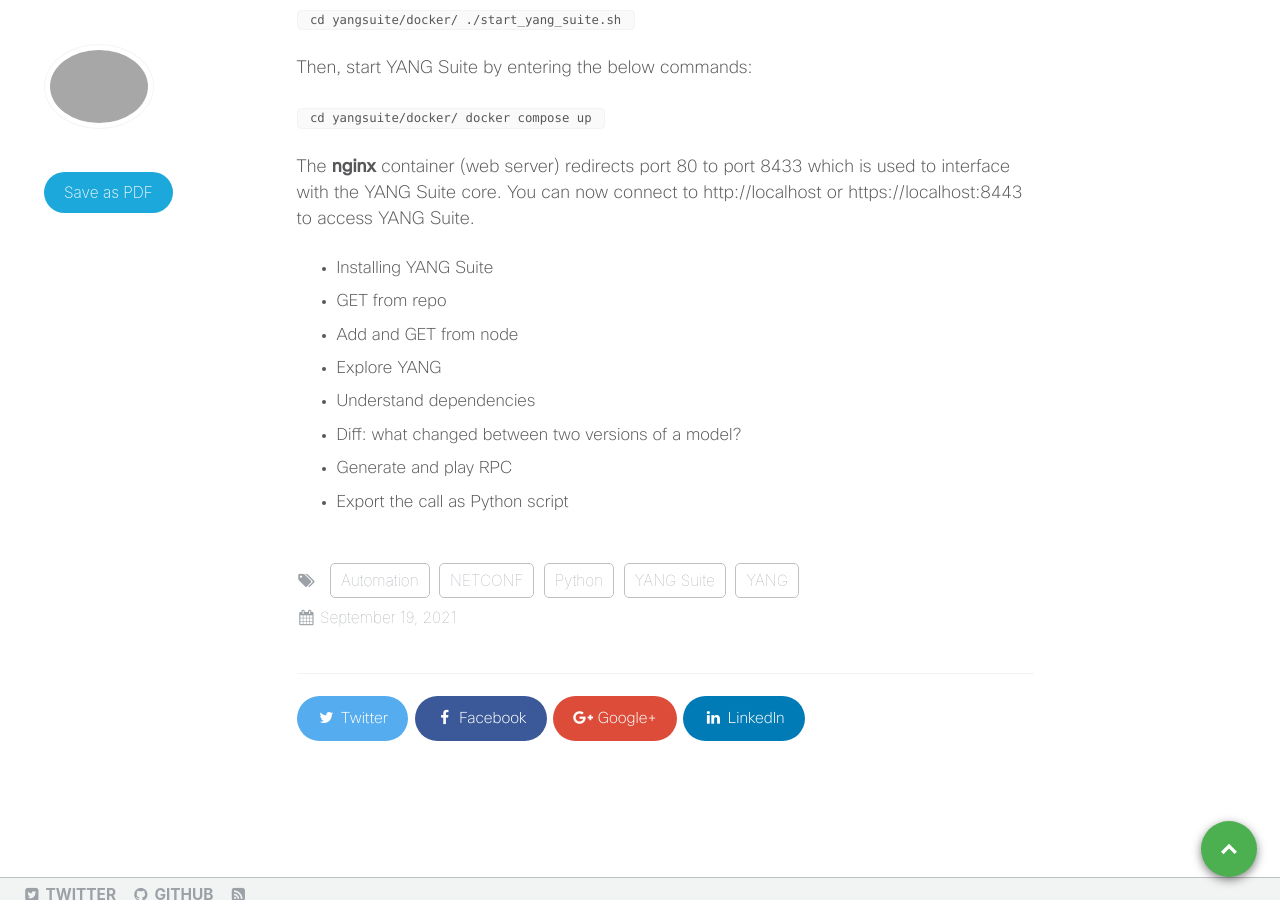
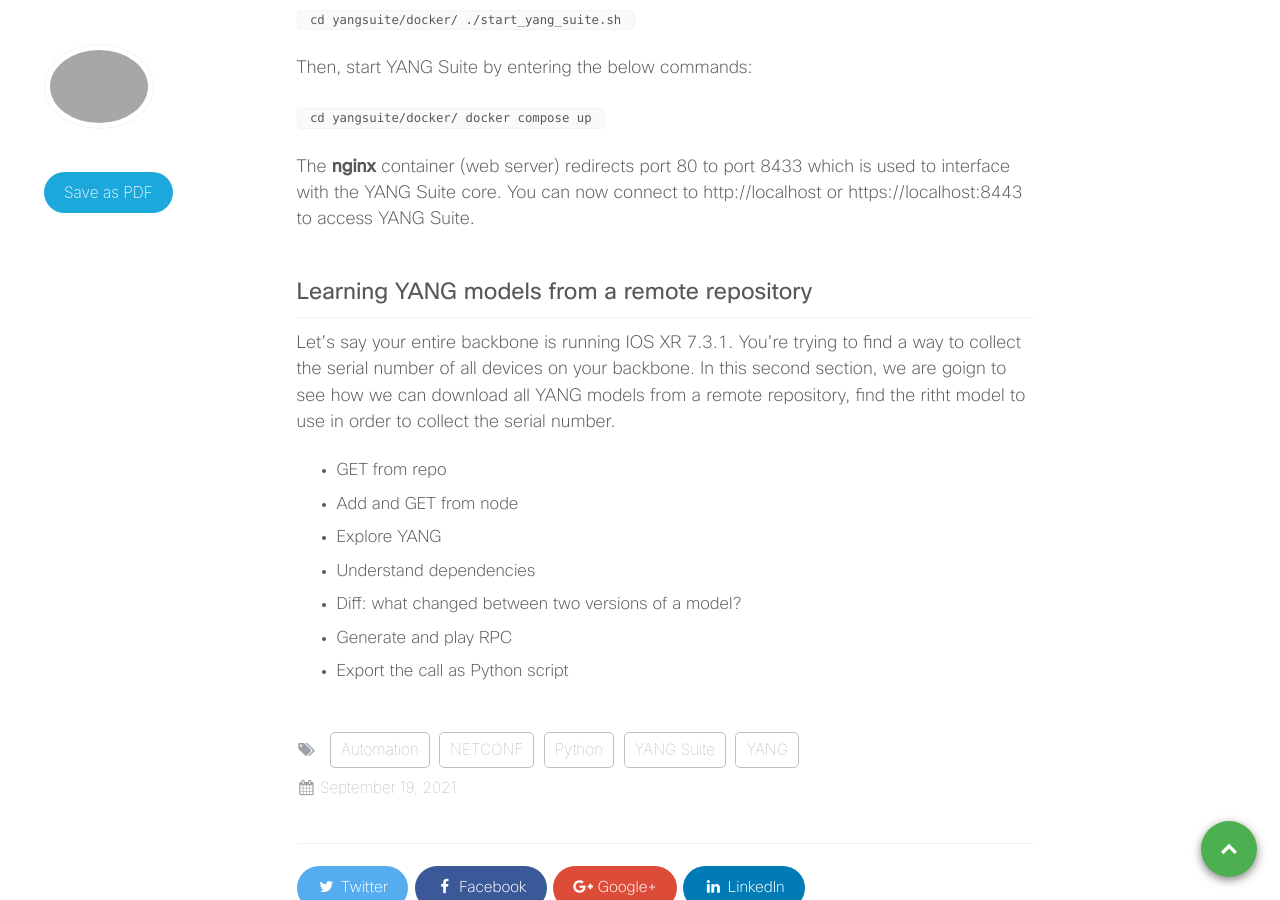
Before and after one commit to xrdocs/programmability, a Jekyll site: the page built from _tutorials/do-you-speak-yang.md, in a window 1280 px wide and 900 px high, scrolled down 863 px. Built offline with Jekyll 4.4.1, drawn with Linux system fonts in a browser that asks for light colours; comment, search, counter and statistics services are not loaded.

Commit message:
remote repo

```diff
--- a/_tutorials/do-you-speak-yang.md
+++ b/_tutorials/do-you-speak-yang.md
@@ -48,7 +48,12 @@ docker compose up
 
 The **nginx** container (web server) redirects port 80 to port 8433 which is used to interface with the YANG Suite core. You can now connect to http://localhost or https://localhost:8443 to access YANG Suite.
 
-* Installing YANG Suite
+# Learning YANG models from a remote repository
+
+Let's say your entire backbone is running IOS XR 7.3.1. You're trying to find a way to collect the serial number of all devices on your backbone. In this second section, we are goign to see how we can download all YANG models from a remote repository, find the ritht model to use in order to collect the serial number.
+
+
+
 * GET from repo
 * Add and GET from node
 * Explore YANG
```
